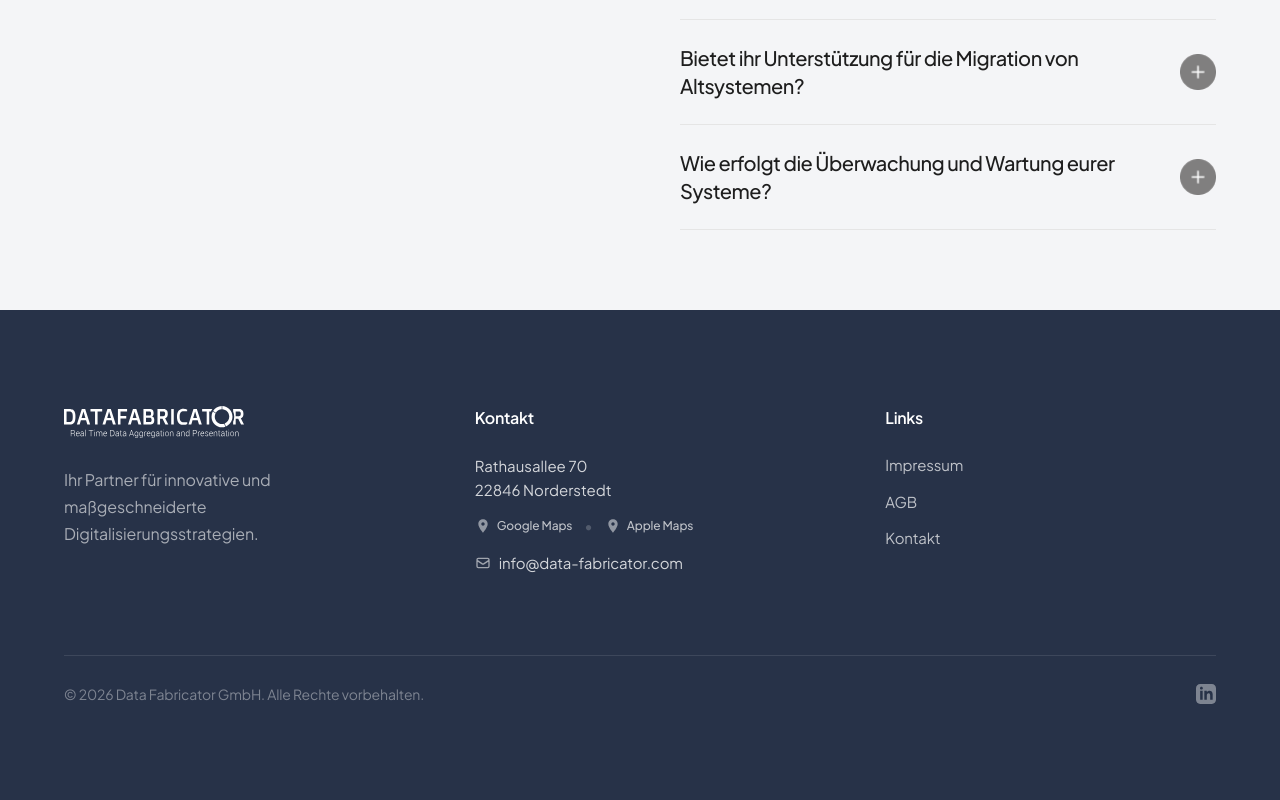
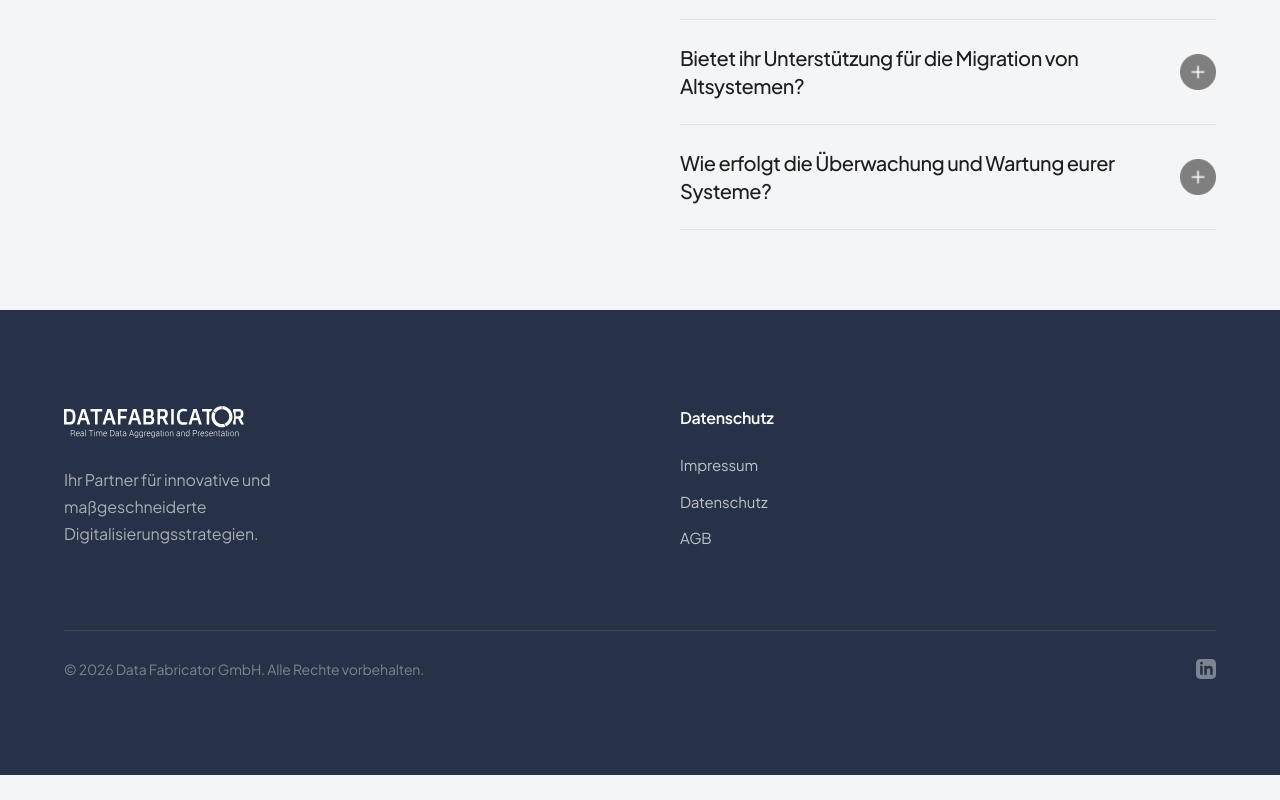
Before and after one commit to HHDS85/datafab-website, a Vue app: page / in a window 1280 px wide. Shown: the part 5007-5807 px from the top of the page. After the commit the page ends 5782 px from the top, so only its background shows below. Built offline with nearby package versions, Linux system fonts and the light colour scheme.

Commit message:
Updated TheFooter.vue

```diff
--- a/src/components/layout/TheFooter.vue
+++ b/src/components/layout/TheFooter.vue
@@ -1,7 +1,7 @@
 <template>
   <footer class="relative w-full bg-navy-card py-20 lg:py-24">
     <div class="max-w-container mx-auto px-6 lg:px-12 xl:px-16">
-      <div class="grid grid-cols-1 md:grid-cols-2 lg:grid-cols-3 gap-16 lg:gap-20 mb-16 lg:mb-20">
+      <div class="grid grid-cols-1 md:grid-cols-2 gap-16 lg:gap-20 mb-16 lg:mb-20">
         <div class="flex flex-col gap-7">
           <img
             class="w-[180px] h-auto brightness-0 invert"
@@ -15,67 +15,20 @@
 
         <div class="flex flex-col gap-6">
           <h3 class="font-jakarta font-semibold text-white text-base">
-            Kontakt
-          </h3>
-          <div class="flex flex-col gap-3.5">
-            <div class="flex flex-col gap-2">
-              <address class="font-jakarta font-normal text-white/80 text-[15px] leading-[1.6] not-italic">
-                {{ COMPANY_INFO.ADDRESS.STREET }}<br />
-                {{ COMPANY_INFO.ADDRESS.CITY }}
-              </address>
-              <div class="flex items-center gap-3 mt-1">
-                <a
-                  :href="googleMapsUrl"
-                  target="_blank"
-                  rel="noopener noreferrer"
-                  class="inline-flex items-center gap-1.5 font-jakarta font-medium text-white/70 text-xs hover:text-white transition-colors group"
-                >
-                  <svg class="w-4 h-4 opacity-70 group-hover:opacity-100 transition-opacity" fill="currentColor" viewBox="0 0 24 24">
-                    <path d="M12 2C8.13 2 5 5.13 5 9c0 5.25 7 13 7 13s7-7.75 7-13c0-3.87-3.13-7-7-7zm0 9.5c-1.38 0-2.5-1.12-2.5-2.5s1.12-2.5 2.5-2.5 2.5 1.12 2.5 2.5-1.12 2.5-2.5 2.5z"/>
-                  </svg>
-                  Google Maps
-                </a>
-                <span class="text-white/20">•</span>
-                <a
-                  :href="appleMapsUrl"
-                  target="_blank"
-                  rel="noopener noreferrer"
-                  class="inline-flex items-center gap-1.5 font-jakarta font-medium text-white/70 text-xs hover:text-white transition-colors group"
-                >
-                  <svg class="w-4 h-4 opacity-70 group-hover:opacity-100 transition-opacity" fill="currentColor" viewBox="0 0 24 24">
-                    <path d="M12 2C8.13 2 5 5.13 5 9c0 5.25 7 13 7 13s7-7.75 7-13c0-3.87-3.13-7-7-7zm0 9.5c-1.38 0-2.5-1.12-2.5-2.5s1.12-2.5 2.5-2.5 2.5 1.12 2.5 2.5-1.12 2.5-2.5 2.5z"/>
-                  </svg>
-                  Apple Maps
-                </a>
-              </div>
-            </div>
-            <a
-              :href="`mailto:${COMPANY_INFO.EMAIL}`"
-              class="font-jakarta font-normal text-white/80 text-[15px] hover:text-white transition-colors inline-flex items-center gap-2 group"
-            >
-              <svg class="w-4 h-4 opacity-70 group-hover:opacity-100 transition-opacity" fill="none" stroke="currentColor" viewBox="0 0 24 24" stroke-width="2">
-                <path stroke-linecap="round" stroke-linejoin="round" d="M3 8l7.89 5.26a2 2 0 002.22 0L21 8M5 19h14a2 2 0 002-2V7a2 2 0 00-2-2H5a2 2 0 00-2 2v10a2 2 0 002 2z"/>
-              </svg>
-              {{ COMPANY_INFO.EMAIL }}
-            </a>
-          </div>
-        </div>
-
-        <div class="flex flex-col gap-6">
-          <h3 class="font-jakarta font-semibold text-white text-base">
-            Links
+            Datenschutz
           </h3>
           <nav class="flex flex-col gap-3.5">
-            <component
+            <router-link
               v-for="(link, index) in legalLinks"
               :key="`legal-${index}`"
-              :is="link.to ? 'router-link' : 'a'"
               :to="link.to"
-              :href="link.href"
-              class="font-jakarta font-normal text-white/70 text-[15px] hover:text-white transition-colors w-fit"
+              class="font-jakarta font-normal text-white/70 text-[15px] transition-all duration-300 w-fit cursor-pointer group relative"
             >
-              {{ link.label }}
-            </component>
+              <span class="relative group-hover:text-white">
+                {{ link.label }}
+                <span class="absolute -bottom-1 left-0 h-[2px] bg-white transition-all duration-300 ease-out w-0 group-hover:w-full"></span>
+              </span>
+            </router-link>
           </nav>
         </div>
       </div>
@@ -109,24 +62,14 @@ import { computed } from 'vue';
 import { EXTERNAL_LINKS, ROUTE_PATHS } from '@/constants';
 
 const COMPANY_INFO = {
-  NAME: 'Data Fabricator GmbH',
-  EMAIL: 'info@data-fabricator.com',
-  ADDRESS: {
-    STREET: 'Rathausallee 70',
-    CITY: '22846 Norderstedt',
-    COUNTRY: 'Germany'
-  }
+  NAME: 'Data Fabricator GmbH'
 };
 
 const currentYear = computed(() => new Date().getFullYear());
 
-const address = `${COMPANY_INFO.ADDRESS.STREET}, ${COMPANY_INFO.ADDRESS.CITY}, ${COMPANY_INFO.ADDRESS.COUNTRY}`;
-const googleMapsUrl = `https://www.google.com/maps/search/?api=1&query=${encodeURIComponent(address)}`;
-const appleMapsUrl = `https://maps.apple.com/?address=${encodeURIComponent(address)}`;
-
 const legalLinks = [
   { label: 'Impressum', to: ROUTE_PATHS.IMPRESSUM },
-  { label: 'AGB', href: '#' },
-  { label: 'Kontakt', href: '#kontakt' }
+  { label: 'Datenschutz', to: ROUTE_PATHS.DATENSCHUTZ },
+  { label: 'AGB', to: ROUTE_PATHS.AGB }
 ];
 </script>
```
